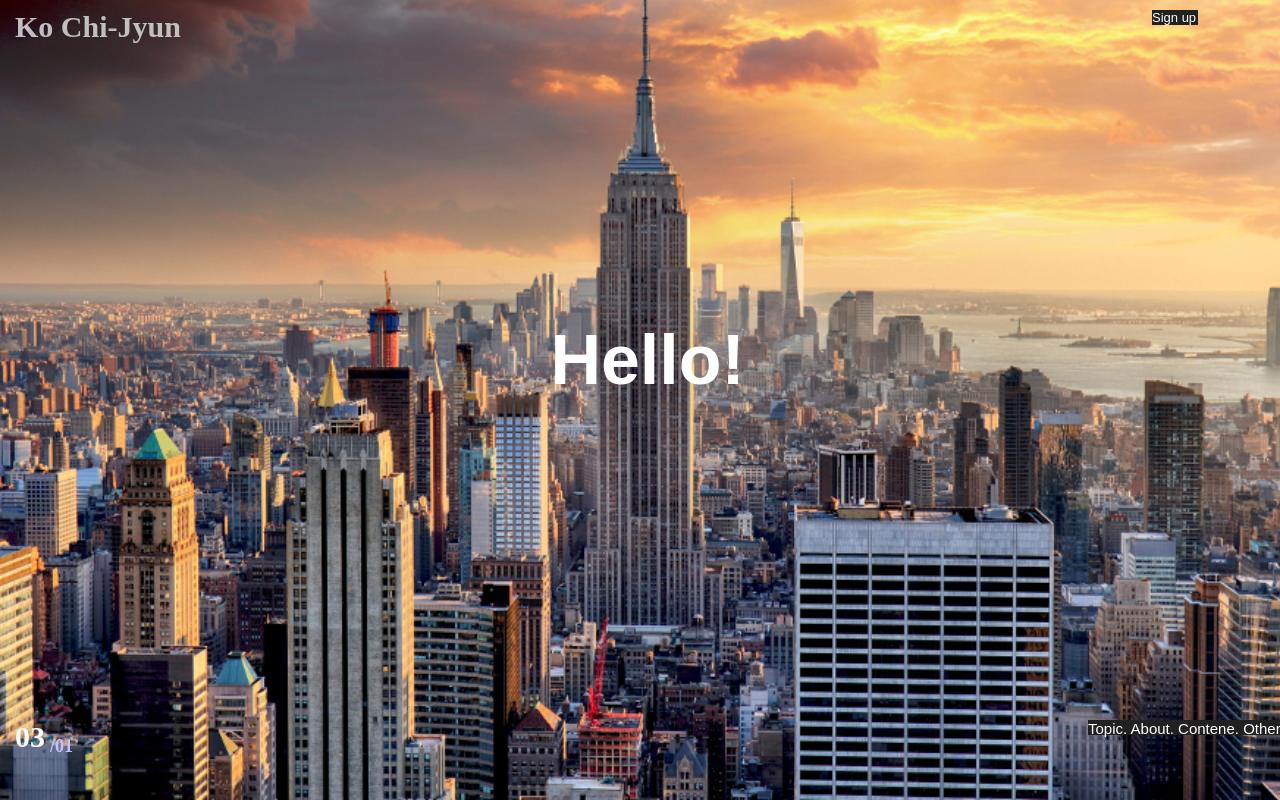
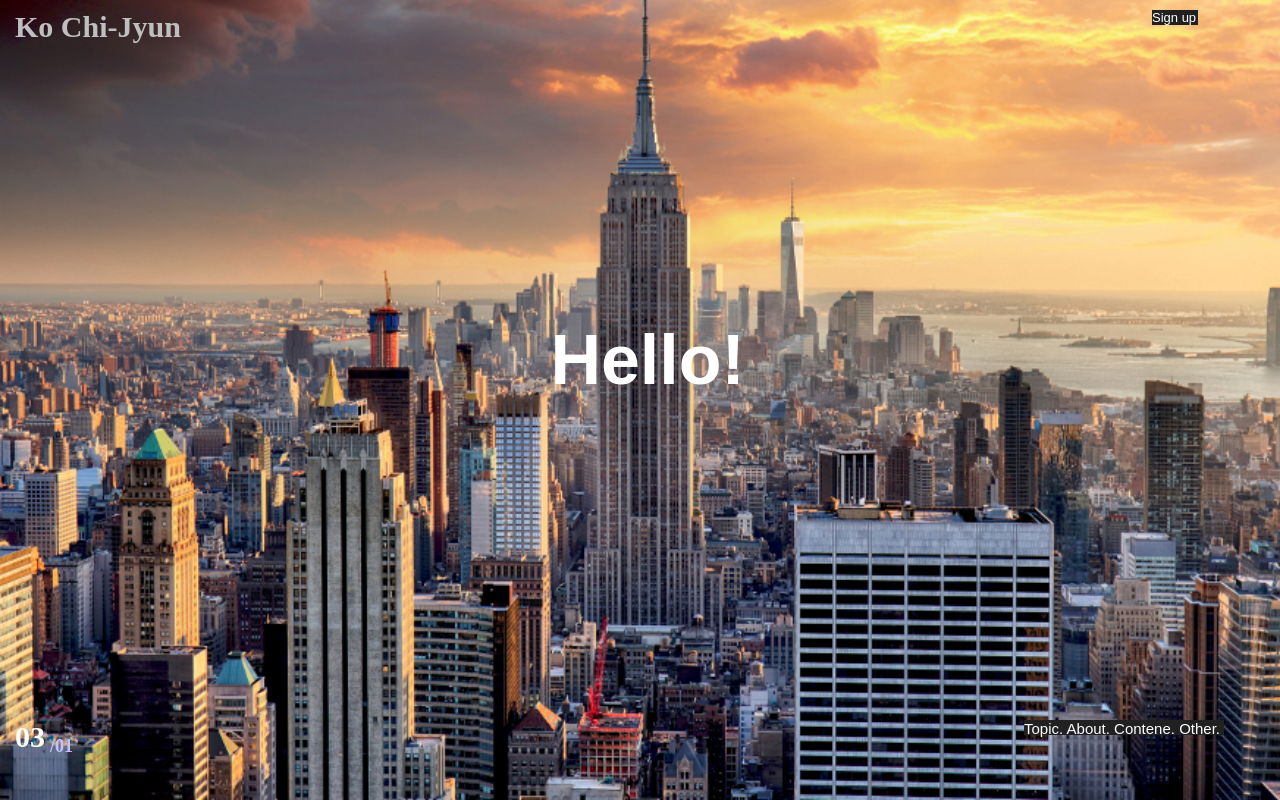
Before and after one commit to Ko0105/UIDD2019, a plain HTML site: page hw1/test.html in a window 1280 px wide. Drawn offline with Linux system fonts and the light colour scheme.

Commit message:
Update test.html

```diff
--- a/hw1/test.html
+++ b/hw1/test.html
@@ -53,7 +53,7 @@
       width:200px;
       height:15px;
       background:#212121;
-      position:absolute;top:90%;left:85%;
+      position:absolute;top:90%;left:80%;
       color:#FFFFFF;
       font-size:15px;
       font-family:sans-serif;
```
